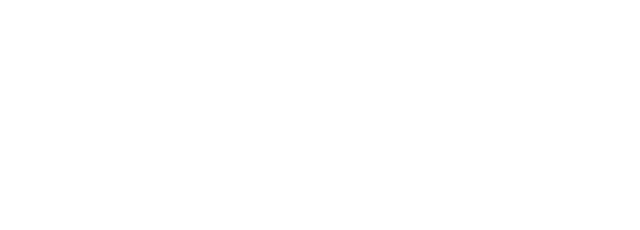
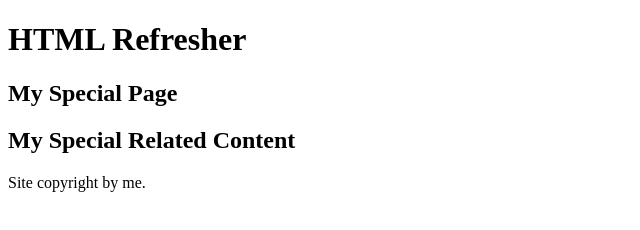
Before and after one commit to jarronb/ITMD-362-Demos, a plain HTML site: page index.html in a window 1280 px wide. Shown: the whole page, without its empty margins (0-640 px from the left). Drawn offline with Linux system fonts and the light colour scheme.

Commit message:
Add basic starter page pattern

```diff
--- a/index.html
+++ b/index.html
@@ -7,5 +7,25 @@
       content="width=device-width,initial-scale=1.0,shrink-to-fit=no" />
   </head>
   <body>
+    <header id="header">
+      <h1>HTML Refresher</h1>
+    </header>
+
+    <main id="content">
+      <article id="primary">
+        <header>
+          <h2>My Special Page</h2>
+        </header>
+      </article>
+      <aside id="secondary">
+        <header>
+          <h2>My Special Related Content</h2>
+        </header>
+      </aside>
+    </main>
+
+    <footer id="footer">
+      <p>Site copyright by me.</p>
+    </footer>
   </body>
 </html>
```
